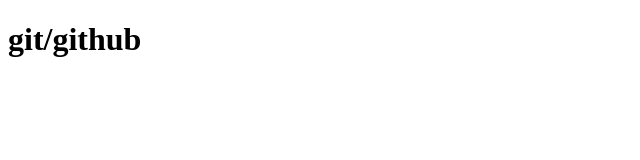
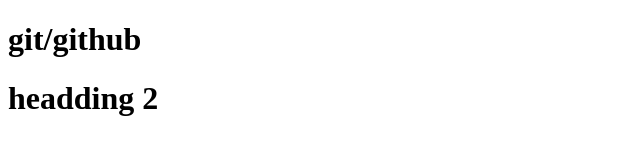
Before and after one commit to YussefAbdulmajeed/git_project, a plain HTML site: page index.html in a window 1280 px wide. Shown: the whole page, without its empty margins (0-640 px from the left). Drawn offline with Linux system fonts and the light colour scheme.

Commit message:
addd heading 2

```diff
--- a/index.html
+++ b/index.html
@@ -7,5 +7,6 @@
 </head>
 <body>
     <h1>git/github</h1>
+    <h1>headding 2</h1>
 </body>
 </html>
```
